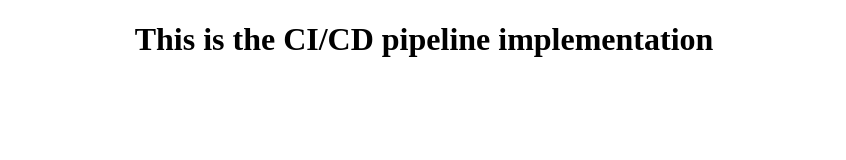
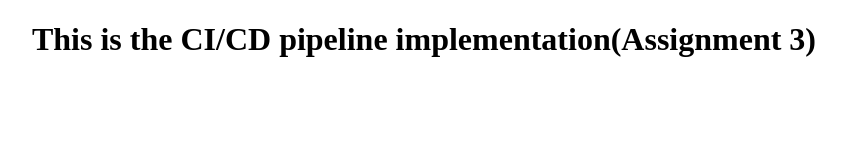
Before and after one commit to rupacepro/DevOpsAssignment3, a website: page index.html in a window 1280 px wide. Shown: the whole page, without its empty margins (216-1062 px from the left). Drawn offline with Linux system fonts and the light colour scheme.

Commit message:
index file updated

```diff
--- a/index.html
+++ b/index.html
@@ -6,7 +6,7 @@
     <title>Index</title>
 </head>
 <body>
-    <center><h1>This is the CI/CD pipeline implementation</center><br>
+    <center><h1>This is the CI/CD pipeline implementation(Assignment 3)</center><br>
     </h1>
 </body>
 </html>
```
